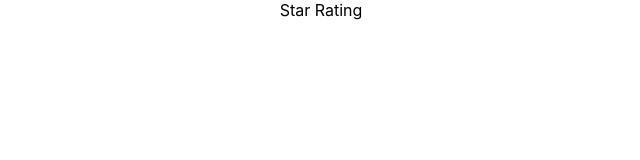
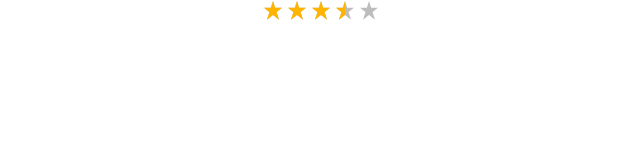
Before and after one commit to j5zhou/StarComponent, a React (Create React App) app: page / in a window 1280 px wide. Shown: the top 160 px of the page, without its empty margins (319-959 px from the left). Built offline with nearby package versions, Linux system fonts and the light colour scheme.

Commit message:
adding stars, hover

```diff
--- a/src/components/rating/Rating.tsx
+++ b/src/components/rating/Rating.tsx
@@ -1,6 +1,7 @@
 
 import React, { FC, useEffect, useState } from 'react';
 import "./rating.scss";
+import Star from './Star';
 
 export enum RatingSizeType {
     Medium,
@@ -8,15 +9,45 @@ export enum RatingSizeType {
     Large,
 }
 
-interface IRatingProps{
-    disabled?:boolean,
-    label?:string,
-    value?:number,
-    size?:RatingSizeType,
-    count?:number,
-    onChange?:(e?: React.MouseEvent) => void;
+interface IRatingProps {
+    disabled?: boolean,
+    label?: string,
+    value?: number,
+    size?: RatingSizeType,
+    count?: number,
+    onChange?: (e?: React.MouseEvent) => void;
 }
 
-export default function Rating({disabled=false,label,value=0,size=RatingSizeType.Medium,count=5,onChange}:IRatingProps){
-    return <div>Star Rating</div>
+export default function Rating({ disabled = false, label, value = 3.5, size = RatingSizeType.Medium, count = 5, onChange }: IRatingProps) {
+    const [starsArray,setStarsArray]=useState<number[]>([]);
+    useEffect(()=>{
+        changeStarArray(value);
+    },[count,value,disabled]);
+    const changeStarArray = (currValue:number)=>{
+        const newStarArr:number[] = [];
+        for(let i=1;i<=count;i++){
+            if(i<=currValue){
+                newStarArr.push(1);
+            }else{
+                newStarArr.push(Math.max(currValue-i+1,0))
+            }
+        }
+        setStarsArray(newStarArr);
+    }
+
+    const mouseEnterEvent = (index:number)=>{
+        changeStarArray(index);
+    }
+    const mouseLeaveEvent = ()=>{
+        changeStarArray(value);
+    }
+
+    return <div className='Rating-Component medium'>
+        <div className='star-line'>
+            {
+                starsArray.map((item,index)=> <Star key={index} value={item} index={index} mouseEnterEvent={mouseEnterEvent} mouseLeaveEvent={mouseLeaveEvent} />)
+            }
+        </div>
+
+    </div>
 }
--- /dev/null
+++ b/src/components/rating/Star.tsx
@@ -0,0 +1,42 @@
+import { RatingSizeType } from "./Rating";
+import React, { FC, useEffect, useState } from 'react';
+import "./rating.scss";
+
+interface IStarProps{
+    disabled?: boolean,
+    value?: number,
+    size?: RatingSizeType,
+    index:number,
+    mouseEnterEvent:(ind:number) => void,
+    mouseLeaveEvent:() => void,
+    onChange?: (e?: React.MouseEvent) => void;
+}
+export default function Star({ disabled = false, value = 0, size = RatingSizeType.Medium,index, onChange,mouseEnterEvent,mouseLeaveEvent }: IStarProps){
+    console.log(index,value);
+    const activeClassOptions:string[] = [];
+    const defaultClassOptions:string[] = [];
+    switch(size){
+        case RatingSizeType.Medium:
+            activeClassOptions.push("medium");
+            defaultClassOptions.push("medium");
+            break;
+    }
+
+    const percentage:string = value*100+"%";
+
+    return <div className='star-item' onMouseEnter={()=>mouseEnterEvent(index+1)} onMouseLeave={()=>mouseLeaveEvent()}>
+    <div className={'rating-star '+activeClassOptions.join(" ")}>
+        <label className='star-wrapper top' style={{width:percentage}}>
+            <svg viewBox="0 0 25 30" className={'star-content fill '+activeClassOptions.join(" ")}>
+                <polygon points="12.5,1.25 5,24.75 23.75,9.75 1.25,9.75 20,24.75"/>
+            </svg>
+        </label>
+        <label className='star-wrapper'>
+            <svg viewBox="0 0 25 30" className={'star-content '+defaultClassOptions.join(" ") }>
+                <polygon points="12.5,1.25 5,24.75 23.75,9.75 1.25,9.75 20,24.75" />
+                Sorry, your browser does not support inline SVG.
+            </svg>
+        </label>
+    </div>
+    </div>
+}
--- a/src/components/rating/rating.scss
+++ b/src/components/rating/rating.scss
@@ -0,0 +1,58 @@
+
+$primary-color:#FFB400;
+$normal-color:rgba(0, 0, 0, 0.26);
+$disabled-color:rgba(0, 0, 0, 0.26);
+
+.Rating-Component{
+    display: inline-flex;
+}
+.Rating-Component.medium{
+    height: 24px;
+}
+
+.rating-star{
+    position: absolute;
+}
+.rating-star.medium{
+    width: 24px;
+    height: 24px;
+}
+.star-polygon{
+    fill:$normal-color;
+    fill-rule:nonzero;
+}
+.star-wrapper.top{
+    z-index: 10;
+}
+.star-wrapper{
+    overflow: hidden;
+    position: absolute;
+    color: #faaf00;
+    box-sizing: border-box;
+    cursor: pointer;
+    font-size: 1.5rem;
+    width: inherit;
+    height: inherit;
+    left: 0;
+}
+.star-content.medium{
+    width: 24px;
+    height: 24px;
+}
+.star-content{
+    fill: $normal-color;
+}
+.star-content.fill{
+    fill: $primary-color;
+}
+
+.star-line{
+    display: inline-flex;
+    position: relative;
+}
+.star-item{
+    display: block;
+    width: 24px;
+    height: 24px;
+    position: relative;
+}
```
